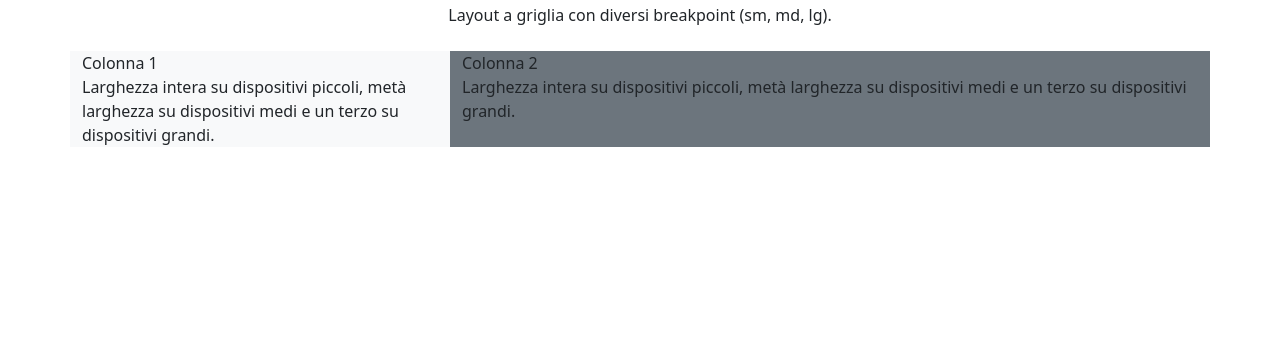
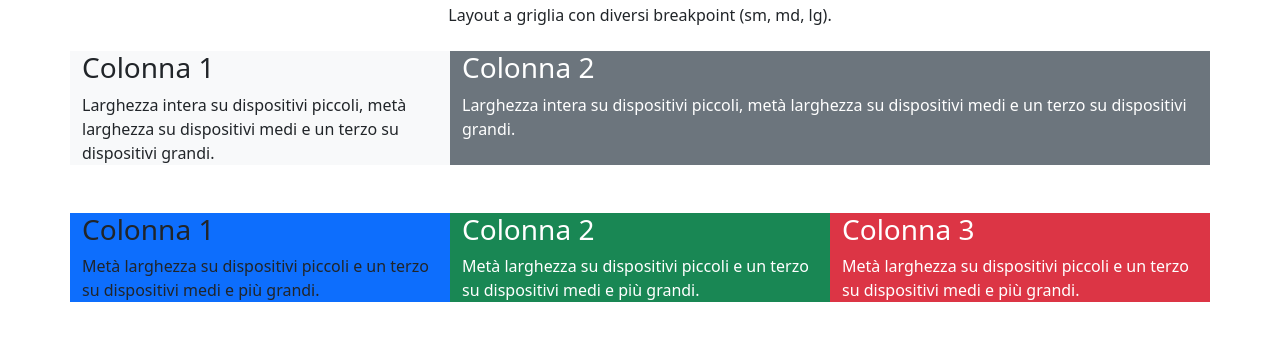
Before and after one commit to ElisaGalasso/htmlcss-bootstrap-layout, a plain HTML site: page index.html in a window 1280 px wide. Shown: the part 77-418 px from the top of the page. Drawn offline with nearby package versions, Linux system fonts and the light colour scheme.

Commit message:
add second grid

```diff
--- a/index.html
+++ b/index.html
@@ -1,29 +1,36 @@
 <!DOCTYPE html>
 <html lang="en">
+
 <head>
     <meta charset="UTF-8">
     <meta name="viewport" content="width=device-width, initial-scale=1.0">
     <title>Document</title>
-    <link href="https://cdn.jsdelivr.net/npm/bootstrap@5.3.7/dist/css/bootstrap.min.css" rel="stylesheet" integrity="sha384-LN+7fdVzj6u52u30Kp6M/trliBMCMKTyK833zpbD+pXdCLuTusPj697FH4R/5mcr" crossorigin="anonymous">
+    <link href="https://cdn.jsdelivr.net/npm/bootstrap@5.3.7/dist/css/bootstrap.min.css" rel="stylesheet"
+        integrity="sha384-LN+7fdVzj6u52u30Kp6M/trliBMCMKTyK833zpbD+pXdCLuTusPj697FH4R/5mcr" crossorigin="anonymous">
 </head>
+
 <body>
 
+    <!--header-->
     <header class="text-center my-4">
         <h1>Bootstrap 5 Responsive Grid</h1>
         <p>Layout a griglia con diversi
             breakpoint (sm, md, lg).</p>
     </header>
+
+    <!--first grid-->
+
     <section>
         <div class="container">
             <div class="row">
-                <div class="col-sm-12 col-md-6 col-lg-4 bg-light">
-                    Colonna 1 <br>
+                <div class="col-sm-12 col-md-6 col-lg-4 bg-light ">
+                    <h3>Colonna 1</h3>
                     Larghezza intera su dispositivi piccoli, metà
-                     larghezza su dispositivi medi e un terzo su
-                     dispositivi grandi.
+                    larghezza su dispositivi medi e un terzo su
+                    dispositivi grandi.
                 </div>
-                <div class="col-sm-12 col-md-6 col-lg-8 bg-secondary">
-                    Colonna 2 <br>
+                <div class="col-sm-12 col-md-6 col-lg-8 bg-secondary text-white">
+                    <h3>Colonna 2</h3>
                     Larghezza intera su dispositivi
                     piccoli, metà larghezza su dispositivi
                     medi e un terzo su dispositivi grandi.
@@ -33,9 +40,39 @@
     </section>
 
 
+    <!--second grid-->
+
+    <section>
+        <div class="container my-5">
+            <div class="row">
+                <div class="col-sm-6 col-md-4 col-lg-4 bg-primary ">
+                    <h3>Colonna 1</h3>
+                    Metà larghezza su dispositivi piccoli e
+                    un terzo su dispositivi
+                    medi e più grandi.
+                </div>
+                <div class="col-sm-6 col-md-4 col-lg-4 bg-success text-white">
+                    <h3>Colonna 2</h3>
+                    Metà larghezza su dispositivi piccoli
+                    e un terzo su dispositivi
+medi e più grandi.
+                </div>
+                <div class="col-sm-12 col-md-4 col-lg-4 bg-danger text-white">
+                    <h3>Colonna 3</h3>
+                    Metà larghezza su dispositivi piccoli
+                    e un terzo su dispositivi
+medi e più grandi.
+                </div>
+            </div>
+        </div>
+    </section>
 
 
 
-  <script src="https://cdn.jsdelivr.net/npm/bootstrap@5.3.7/dist/js/bootstrap.bundle.min.js" integrity="sha384-ndDqU0Gzau9qJ1lfW4pNLlhNTkCfHzAVBReH9diLvGRem5+R9g2FzA8ZGN954O5Q" crossorigin="anonymous"></script>
+
+    <script src="https://cdn.jsdelivr.net/npm/bootstrap@5.3.7/dist/js/bootstrap.bundle.min.js"
+        integrity="sha384-ndDqU0Gzau9qJ1lfW4pNLlhNTkCfHzAVBReH9diLvGRem5+R9g2FzA8ZGN954O5Q"
+        crossorigin="anonymous"></script>
 </body>
+
 </html>
```
